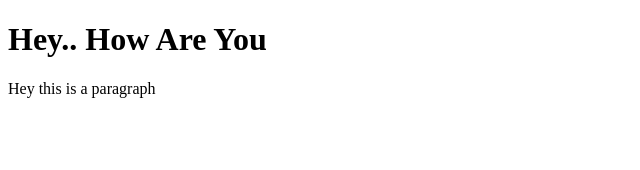
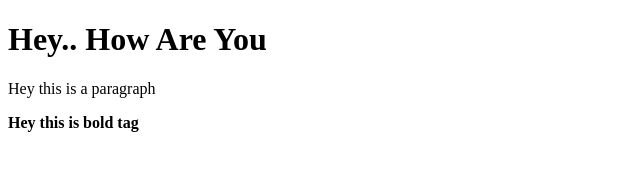
Before and after one commit to Naaz777/student-demo, a plain HTML site: page index.html in a window 1280 px wide. Shown: the whole page, without its empty margins (0-640 px from the left). Drawn offline with Linux system fonts and the light colour scheme.

Commit message:
add new feature

```diff
--- a/index.html
+++ b/index.html
@@ -8,5 +8,6 @@
 <body>
     <h1>Hey.. How Are You</h1>
     <p>Hey this is a paragraph </p>
+    <b>Hey this is bold tag</b>
 </body>
 </html>
```
